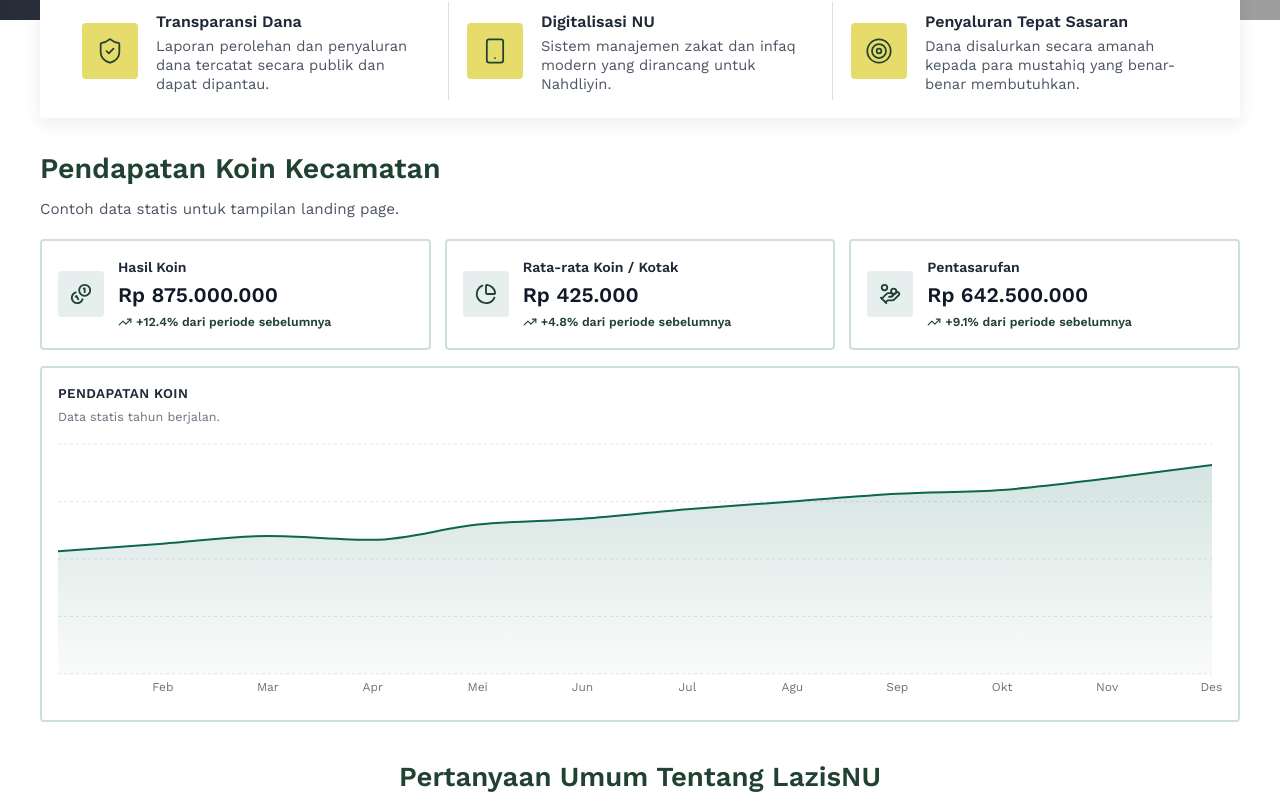
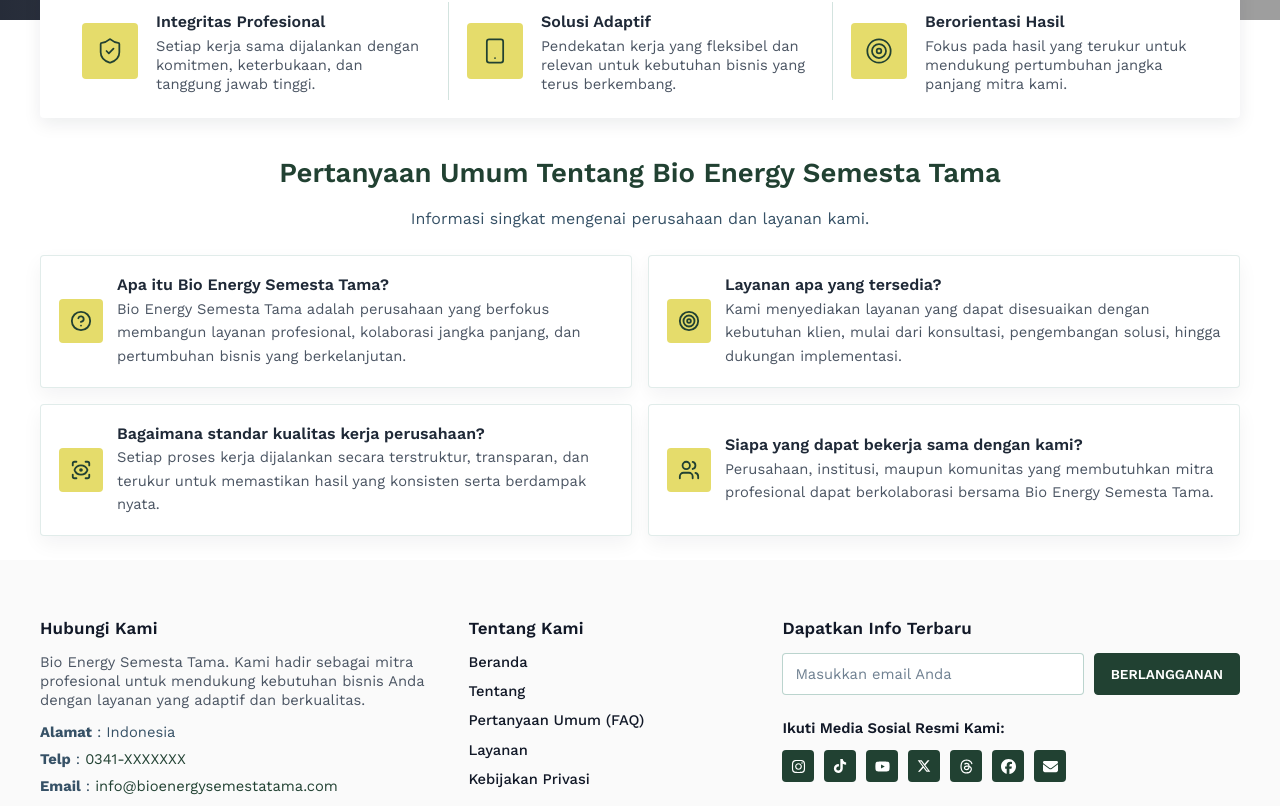
Before and after one commit to mrizky-fr/Mrizky-fr, a React (Vite) app: page / in a window 1280 px wide. Shown: the part 494-1300 px from the top of the page. Built offline with nearby package versions, Linux system fonts and the light colour scheme; grey boxes are pictures that could not be loaded.

Commit message:
ubah isi konten

```diff
--- a/components/Footer/PublicFooter.tsx
+++ b/components/Footer/PublicFooter.tsx
@@ -10,7 +10,7 @@ const PublicFooter: React.FC = () => {
         if (!email) return;
         // Static UI, no actual submission
         setEmail('');
-        alert('Terima kasih telah berlangganan info LazisNU!');
+        alert('Terima kasih telah berlangganan info Bio Energy Semesta Tama.');
     };
 
     return (
@@ -22,16 +22,16 @@ const PublicFooter: React.FC = () => {
                     <div className="site-footer__col site-footer__col--contact">
                         <h3 className="site-footer__title">Hubungi Kami</h3>
                         <p className="site-footer__description">
-                            LazisNU PCNU Kab. Malang. Kami hadir untuk memudahkan Anda dalam menyalurkan Zakat, Infaq, dan Shadaqah demi kesejahteraan umat.
+                            Bio Energy Semesta Tama. Kami hadir sebagai mitra profesional untuk mendukung kebutuhan bisnis Anda dengan layanan yang adaptif dan berkualitas.
                         </p>
                         <p className="site-footer__line">
-                            <strong>Alamat</strong> : Kabupaten Malang, Jawa Timur
+                            <strong>Alamat</strong> : Indonesia
                         </p>
                         <p className="site-footer__line">
                             <strong>Telp</strong> : <a href="tel:03410000000" className="site-footer__contact-link">0341-XXXXXXX</a>
                         </p>
                         <p className="site-footer__line">
-                            <strong>Email</strong> : <a href="mailto:lazisnu.malang@gmail.com" className="site-footer__contact-link">lazisnu.malang@gmail.com</a>
+                            <strong>Email</strong> : <a href="mailto:info@bioenergysemestatama.com" className="site-footer__contact-link">info@bioenergysemestatama.com</a>
                         </p>
                     </div>
 
@@ -40,9 +40,9 @@ const PublicFooter: React.FC = () => {
                         <h3 className="site-footer__title">Tentang Kami</h3>
                         <nav className="site-footer__menu" aria-label="Tentang Kami">
                             <a href="#home" className="site-footer__menu-link">Beranda</a>
-                            <a href="#pentasyarufan" className="site-footer__menu-link">Pentasyarufan</a>
+                            <a href="#about" className="site-footer__menu-link">Tentang</a>
                             <a href="#faq" className="site-footer__menu-link">Pertanyaan Umum (FAQ)</a>
-                            <a href="#" className="site-footer__menu-link">Transparansi Dana</a>
+                            <a href="#" className="site-footer__menu-link">Layanan</a>
                             <a href="#" className="site-footer__menu-link">Kebijakan Privasi</a>
                         </nav>
                     </div>
@@ -71,7 +71,7 @@ const PublicFooter: React.FC = () => {
                             </p>
                         </div>
 
-                        <div className="site-footer__socials" aria-label="Media Sosial LazisNU">
+                        <div className="site-footer__socials" aria-label="Media Sosial Bio Energy Semesta Tama">
                             <a href="#" target="_blank" rel="noreferrer" className="site-footer__social-link" aria-label="Instagram">
                                 <FaInstagram size={15} />
                             </a>
@@ -90,7 +90,7 @@ const PublicFooter: React.FC = () => {
                             <a href="#" target="_blank" rel="noreferrer" className="site-footer__social-link" aria-label="Facebook">
                                 <FaFacebook size={15} />
                             </a>
-                            <a href="mailto:lazisnu.malang@gmail.com" target="_blank" rel="noreferrer" className="site-footer__social-link" aria-label="Email">
+                            <a href="mailto:info@bioenergysemestatama.com" target="_blank" rel="noreferrer" className="site-footer__social-link" aria-label="Email">
                                 <FaEnvelope size={15} />
                             </a>
                         </div>
@@ -100,7 +100,7 @@ const PublicFooter: React.FC = () => {
 
                 {/* Bottom Bar */}
                 <div className="site-footer__bottom">
-                    <p>LazisNU PCNU Kab. Malang &copy; {new Date().getFullYear()} | Hak Cipta Dilindungi Undang-Undang.</p>
+                    <p>Bio Energy Semesta Tama &copy; {new Date().getFullYear()} | Hak Cipta Dilindungi Undang-Undang.</p>
                 </div>
             </div>
         </footer>
--- a/components/Header/PublicHeader.tsx
+++ b/components/Header/PublicHeader.tsx
@@ -14,7 +14,7 @@ const PublicHeader: React.FC = () => {
 
   const headerMenuItems: HeaderMenuItem[] = [
     { label: 'Home', to: '#home' },
-    { label: 'Pentasyarufan', to: '#pentasyarufan' },
+    { label: 'Tentang', to: '#about' },
     { label: 'Faq', to: '#faq' },
   ];
   const [isDrawerOpen, setIsDrawerOpen] = useState(false);
@@ -77,10 +77,10 @@ const PublicHeader: React.FC = () => {
       <div className="hero-header">
         <header ref={headerInnerRef} className="main-header">
           <div className="main-header__inner">
-            <a className="header-logo" href="#home" aria-label="LazisNU logo">
+            <a className="header-logo" href="#home" aria-label="Bio Energy Semesta Tama logo">
               <img
                 src={logoNucare}
-                alt="LazisNU"
+                alt="Bio Energy Semesta Tama"
               />
             </a>
 
@@ -147,10 +147,10 @@ const PublicHeader: React.FC = () => {
 
           <aside className="header-drawer__content" aria-label="Mobile navigation">
             <div className="header-drawer__head">
-              <a className="header-logo" href="#home" aria-label="LazisNU logo">
+              <a className="header-logo" href="#home" aria-label="Bio Energy Semesta Tama logo">
                 <img
                   src={logoNucare}
-                  alt="LazisNU"
+                  alt="Bio Energy Semesta Tama"
                 />
               </a>
               <button
--- a/pages/Landing/Landing.tsx
+++ b/pages/Landing/Landing.tsx
@@ -1,17 +1,12 @@
 import React, { useEffect } from 'react';
 import {
     CircleHelp,
-    Coins,
-    HandCoins,
-    PieChart,
     ScanEye,
     ShieldCheck,
     Smartphone,
     Target,
-    TrendingUp,
     Users,
 } from 'lucide-react';
-import { Area, AreaChart, CartesianGrid, ResponsiveContainer, Tooltip, XAxis, YAxis } from 'recharts';
 import PublicHeader from '../../components/Header/PublicHeader';
 import PublicFooter from '../../components/Footer/PublicFooter';
 import './Landing.css';
@@ -22,68 +17,32 @@ type FaqItem = {
     icon: React.ElementType;
 };
 
-type SummaryCard = {
-    label: string;
-    value: number;
-    change: number;
-    icon: React.ElementType;
-};
-
 const FAQ_ITEMS: FaqItem[] = [
     {
-        question: 'Apa itu LazisNU?',
+        question: 'Apa itu Bio Energy Semesta Tama?',
         answer:
-            'LazisNU adalah lembaga amil zakat, infaq, dan shadaqah Nahdlatul Ulama yang menghimpun serta menyalurkan dana umat secara amanah.',
+            'Bio Energy Semesta Tama adalah perusahaan yang berfokus membangun layanan profesional, kolaborasi jangka panjang, dan pertumbuhan bisnis yang berkelanjutan.',
         icon: CircleHelp,
     },
     {
-        question: 'Dana disalurkan untuk apa saja?',
+        question: 'Layanan apa yang tersedia?',
         answer:
-            'Dana disalurkan untuk program sosial, pendidikan, kesehatan, ekonomi umat, serta bantuan mustahiq yang membutuhkan.',
-        icon: HandCoins,
+            'Kami menyediakan layanan yang dapat disesuaikan dengan kebutuhan klien, mulai dari konsultasi, pengembangan solusi, hingga dukungan implementasi.',
+        icon: Target,
     },
     {
-        question: 'Bagaimana transparansi dan pelaporan dana?',
+        question: 'Bagaimana standar kualitas kerja perusahaan?',
         answer:
-            'Setiap perolehan dan penyaluran dicatat dalam sistem digital sehingga data mudah dipantau dan dipertanggungjawabkan.',
+            'Setiap proses kerja dijalankan secara terstruktur, transparan, dan terukur untuk memastikan hasil yang konsisten serta berdampak nyata.',
         icon: ScanEye,
     },
     {
-        question: 'Siapa yang bisa ikut berkontribusi?',
+        question: 'Siapa yang dapat bekerja sama dengan kami?',
         answer:
-            'Masyarakat umum, warga Nahdliyin, komunitas, dan mitra dapat ikut berzakat, berinfaq, maupun bershadaqah melalui kanal resmi LazisNU.',
+            'Perusahaan, institusi, maupun komunitas yang membutuhkan mitra profesional dapat berkolaborasi bersama Bio Energy Semesta Tama.',
         icon: Users,
     },
 ];
-
-const SUMMARY_CARDS: SummaryCard[] = [
-    { label: 'Hasil Koin', value: 875000000, change: 12.4, icon: Coins },
-    { label: 'Rata-rata Koin / Kotak', value: 425000, change: 4.8, icon: PieChart },
-    { label: 'Pentasarufan', value: 642500000, change: 9.1, icon: HandCoins },
-];
-
-const CHART_DATA = [
-    { name: 'Jan', value: 64000000 },
-    { name: 'Feb', value: 68000000 },
-    { name: 'Mar', value: 72000000 },
-    { name: 'Apr', value: 70000000 },
-    { name: 'Mei', value: 78000000 },
-    { name: 'Jun', value: 81000000 },
-    { name: 'Jul', value: 86000000 },
-    { name: 'Agu', value: 90000000 },
-    { name: 'Sep', value: 94000000 },
-    { name: 'Okt', value: 96000000 },
-    { name: 'Nov', value: 102000000 },
-    { name: 'Des', value: 109000000 },
-];
-
-const formatRupiah = (value: number): string =>
-    new Intl.NumberFormat('id-ID', {
-        style: 'currency',
-        currency: 'IDR',
-        minimumFractionDigits: 0,
-        maximumFractionDigits: 0,
-    }).format(value);
 
 const Landing: React.FC = () => {
     useEffect(() => {
@@ -114,23 +73,23 @@ const Landing: React.FC = () => {
                 <div className="home-hero">
                     <div className="home-hero__content">
                         <div className="scroll-reveal opacity-0">
-                            <p className="home-hero__subtitle-label">SISTEM MANAJEMEN INFAQ TERPADU</p>
+                            <p className="home-hero__subtitle-label">COMPANY PROFILE</p>
                         </div>
                         <h1 className="home-hero__title scroll-reveal opacity-0" style={{ animationDelay: '100ms' }}>
-                            Transparansi Zakat Untuk
+                            Bio Energy Semesta Tama
                             <br />
-                            Kesejahteraan Umat
+                            Professional Business Partner
                         </h1>
                         <p className="home-hero__description scroll-reveal opacity-0" style={{ animationDelay: '200ms' }}>
-                            Amanah dalam setiap transaksi zakat, infaq, dan shadaqah. Pantau perolehan dan penyaluran dana
-                            secara transparan bersama LazisNU Kab. Malang.
+                            Kami hadir sebagai mitra bisnis yang adaptif, terpercaya, dan berorientasi pada kualitas untuk
+                            mendukung pertumbuhan perusahaan Anda di berbagai sektor.
                         </p>
                         <div className="home-hero__actions scroll-reveal opacity-0" style={{ animationDelay: '300ms' }}>
-                            <a href="#pentasyarufan" className="home-hero__button home-hero__button--primary">
-                                <span>Pentasyarufan</span>
+                            <a href="#about" className="home-hero__button home-hero__button--primary">
+                                <span>Tentang Kami</span>
                             </a>
                             <a href="#faq" className="home-hero__button home-hero__button--secondary">
-                                <span>Lebih Kenal LazisNU</span>
+                                <span>Pertanyaan Umum</span>
                             </a>
                         </div>
                     </div>
@@ -138,16 +97,16 @@ const Landing: React.FC = () => {
                 </div>
             </section>
 
-            <section className="home-benefits-section scroll-reveal opacity-0" aria-label="Keunggulan LazisNU">
+            <section id="about" className="home-benefits-section scroll-reveal opacity-0" aria-label="Keunggulan Bio Energy Semesta Tama">
                 <div className="home-benefits-strip">
                     <div className="home-benefit-item">
                         <div className="home-benefit-icon">
                             <ShieldCheck size={28} strokeWidth={1.5} aria-hidden="true" />
                         </div>
                         <div className="home-benefit-copy">
-                            <h3 className="home-benefit-title">Transparansi Dana</h3>
+                            <h3 className="home-benefit-title">Integritas Profesional</h3>
                             <p className="home-benefit-description">
-                                Laporan perolehan dan penyaluran dana tercatat secara publik dan dapat dipantau.
+                                Setiap kerja sama dijalankan dengan komitmen, keterbukaan, dan tanggung jawab tinggi.
                             </p>
                         </div>
                     </div>
@@ -156,9 +115,9 @@ const Landing: React.FC = () => {
                             <Smartphone size={28} strokeWidth={1.5} aria-hidden="true" />
                         </div>
                         <div className="home-benefit-copy">
-                            <h3 className="home-benefit-title">Digitalisasi NU</h3>
+                            <h3 className="home-benefit-title">Solusi Adaptif</h3>
                             <p className="home-benefit-description">
-                                Sistem manajemen zakat dan infaq modern yang dirancang untuk Nahdliyin.
+                                Pendekatan kerja yang fleksibel dan relevan untuk kebutuhan bisnis yang terus berkembang.
                             </p>
                         </div>
                     </div>
@@ -167,85 +126,19 @@ const Landing: React.FC = () => {
                             <Target size={28} strokeWidth={1.5} aria-hidden="true" />
                         </div>
                         <div className="home-benefit-copy">
-                            <h3 className="home-benefit-title">Penyaluran Tepat Sasaran</h3>
+                            <h3 className="home-benefit-title">Berorientasi Hasil</h3>
                             <p className="home-benefit-description">
-                                Dana disalurkan secara amanah kepada para mustahiq yang benar-benar membutuhkan.
+                                Fokus pada hasil yang terukur untuk mendukung pertumbuhan jangka panjang mitra kami.
                             </p>
                         </div>
                     </div>
                 </div>
             </section>
 
-            <section
-                id="pentasyarufan"
-                className="home-analytics-section scroll-reveal opacity-0"
-                aria-label="Analitik Pendapatan Koin Kecamatan"
-            >
-                <div className="home-analytics-shell">
-                    <div className="home-analytics-header">
-                        <h2 className="home-analytics-title">Pendapatan Koin Kecamatan</h2>
-                        <p className="home-analytics-subtitle">Contoh data statis untuk tampilan landing page.</p>
-                    </div>
-
-                    <div className="home-analytics-cards">
-                        {SUMMARY_CARDS.map((item) => {
-                            const Icon = item.icon;
-                            return (
-                                <article key={item.label} className="home-analytics-card">
-                                    <div className="home-analytics-card__body">
-                                        <div className="home-analytics-card__icon-wrap">
-                                            <Icon className="home-analytics-card__icon" />
-                                        </div>
-                                        <div className="home-analytics-card__content">
-                                            <span className="home-analytics-card__label">{item.label}</span>
-                                            <p className="home-analytics-card__value">{formatRupiah(item.value)}</p>
-                                            <div className="home-analytics-card__trend home-analytics-card__trend--up">
-                                                <TrendingUp className="home-analytics-card__trend-icon" />
-                                                <span>+{item.change.toFixed(1)}% dari periode sebelumnya</span>
-                                            </div>
-                                        </div>
-                                    </div>
-                                </article>
-                            );
-                        })}
-                    </div>
-
-                    <div className="home-analytics-chart-box">
-                        <div className="home-analytics-chart__head">
-                            <h3 className="home-analytics-chart__title">Pendapatan Koin</h3>
-                            <p className="home-analytics-chart__desc">Data statis tahun berjalan.</p>
-                        </div>
-                        <div className="home-analytics-chart">
-                            <ResponsiveContainer width="100%" height="100%">
-                                <AreaChart data={CHART_DATA} margin={{ top: 10, right: 10, left: 0, bottom: 0 }}>
-                                    <defs>
-                                        <linearGradient id="landingPendapatanGradient" x1="0" y1="0" x2="0" y2="1">
-                                            <stop offset="5%" stopColor="#0C6650" stopOpacity={0.28} />
-                                            <stop offset="95%" stopColor="#0C6650" stopOpacity={0.05} />
-                                        </linearGradient>
-                                    </defs>
-                                    <CartesianGrid strokeDasharray="3 3" vertical={false} stroke="#e5e7eb" />
-                                    <XAxis dataKey="name" axisLine={false} tickLine={false} tick={{ fontSize: 12, fill: '#6b7280' }} />
-                                    <YAxis hide />
-                                    <Tooltip formatter={(value) => [formatRupiah(Number(value)), 'Pendapatan']} />
-                                    <Area
-                                        type="monotone"
-                                        dataKey="value"
-                                        stroke="#0C6650"
-                                        strokeWidth={2}
-                                        fill="url(#landingPendapatanGradient)"
-                                    />
-                                </AreaChart>
-                            </ResponsiveContainer>
-                        </div>
-                    </div>
-                </div>
-            </section>
-
-            <section id="faq" className="home-inquiry-section scroll-reveal opacity-0" aria-label="Pertanyaan Umum LazisNU">
+            <section id="faq" className="home-inquiry-section scroll-reveal opacity-0" aria-label="Pertanyaan Umum Bio Energy Semesta Tama">
                 <div className="home-inquiry-shell">
-                    <h2 className="home-inquiry-title">Pertanyaan Umum Tentang LazisNU</h2>
-                    <p className="home-inquiry-description">FAQ singkat tentang LazisNU dan pengelolaan dana.</p>
+                    <h2 className="home-inquiry-title">Pertanyaan Umum Tentang Bio Energy Semesta Tama</h2>
+                    <p className="home-inquiry-description">Informasi singkat mengenai perusahaan dan layanan kami.</p>
                     <div className="home-inquiry-grid">
                         {FAQ_ITEMS.map((item) => {
                             const Icon = item.icon;
```
